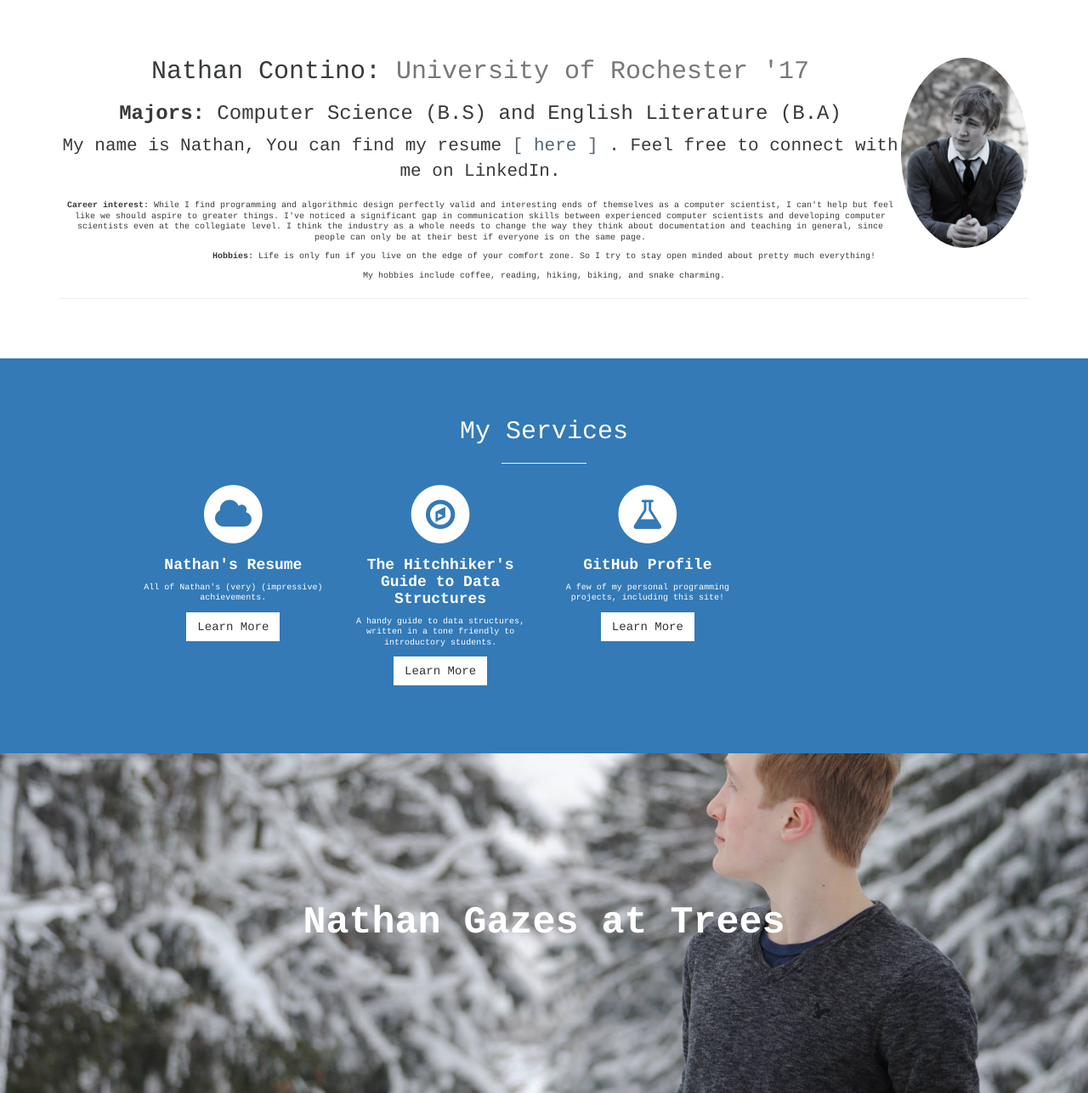
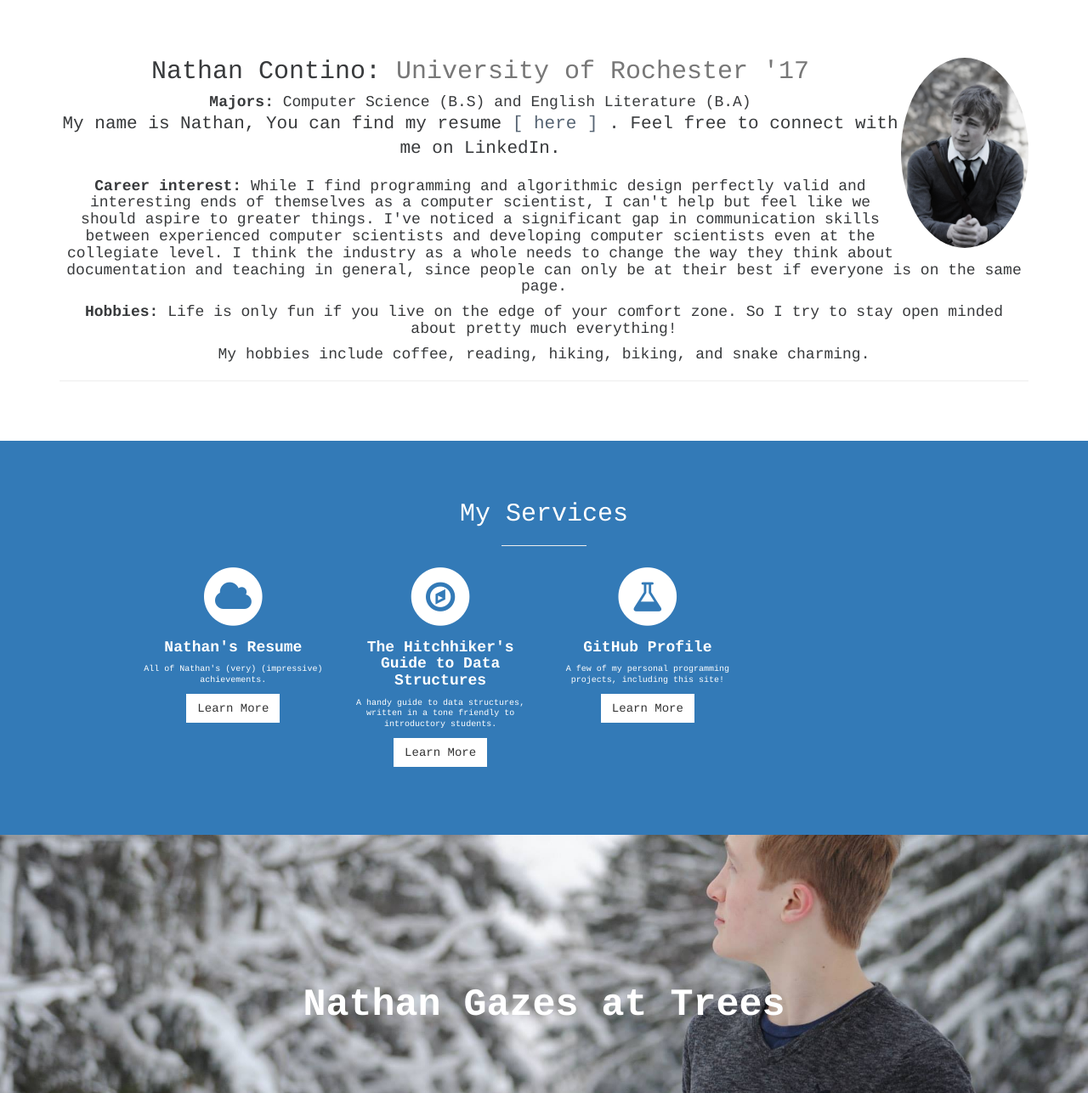
Before and after one commit to nathan-contino/nathan-contino.github.io, a Jekyll site: the page built from index.html, in a window 1280 px wide. Shown: the part 902-2189 px from the top of the page at 85% size. Built offline with Jekyll 4.4.1, drawn with Linux system fonts in a browser that asks for light colours; grey boxes are pictures that could not be loaded.

Commit message:
further tweaks
Former-commit-id: 8a75b9bcd1ded60273e5917f1c8f96cd3f9d0887 [formerly 30c99f081162082603c6aad8f90652b990bbb4ef] [formerly b49292a4a8ea4900073aed41fcb4331c7719d164 [formerly 89daf0a79118851972a391a08d1b452d51034be6]]
Former-commit-id: 5303270c40b9b89cc82948486ba985e4cb6920d9 [formerly 7e149bbe20ad86b6672fe861a3f3a08496cbe29c]
Former-commit-id: b520985a7ef2d820ad259d4b5891e5006f5aa861

```diff
--- a/_includes/about.html
+++ b/_includes/about.html
@@ -8,7 +8,7 @@
             <h2 class="featurette-heading">Nathan Contino:
                 <span class="text-muted">University of Rochester '17</span>
             </h2>
-            <h3><strong>Majors: </strong> Computer Science (B.S) and English Literature (B.A) <br/> </h3>
+            <h4><strong>Majors: </strong> Computer Science (B.S) and English Literature (B.A) <br/>
             <p class="lead">My name is Nathan, You can find my resume     <a href="{{ site.baseurl }}public/Nathan_Contino_Resume.pdf"> [ here ]</a>
       . Feel free to connect with me on LinkedIn.</p>
       <strong>Career interest:</strong>
@@ -17,7 +17,9 @@
        Life is only fun if you live on the edge of your comfort zone. So I try to stay open minded about pretty much everything!</p>
     <p>
        My hobbies include coffee, reading, hiking, biking, and snake charming.</p>
+        </h4>
         </div>
+
 
         <hr class="featurette-divider">
   <!-- /.container -->
```
